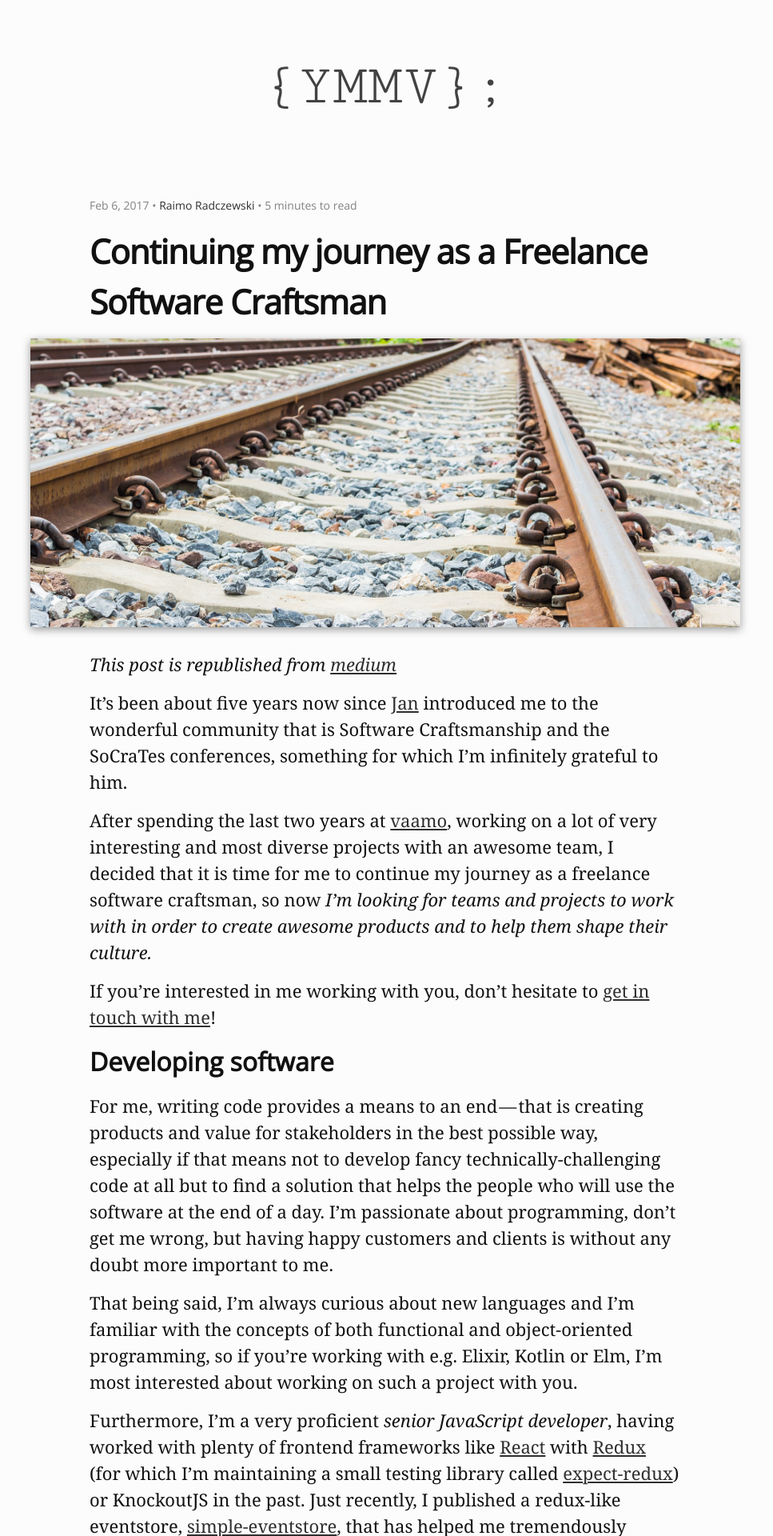
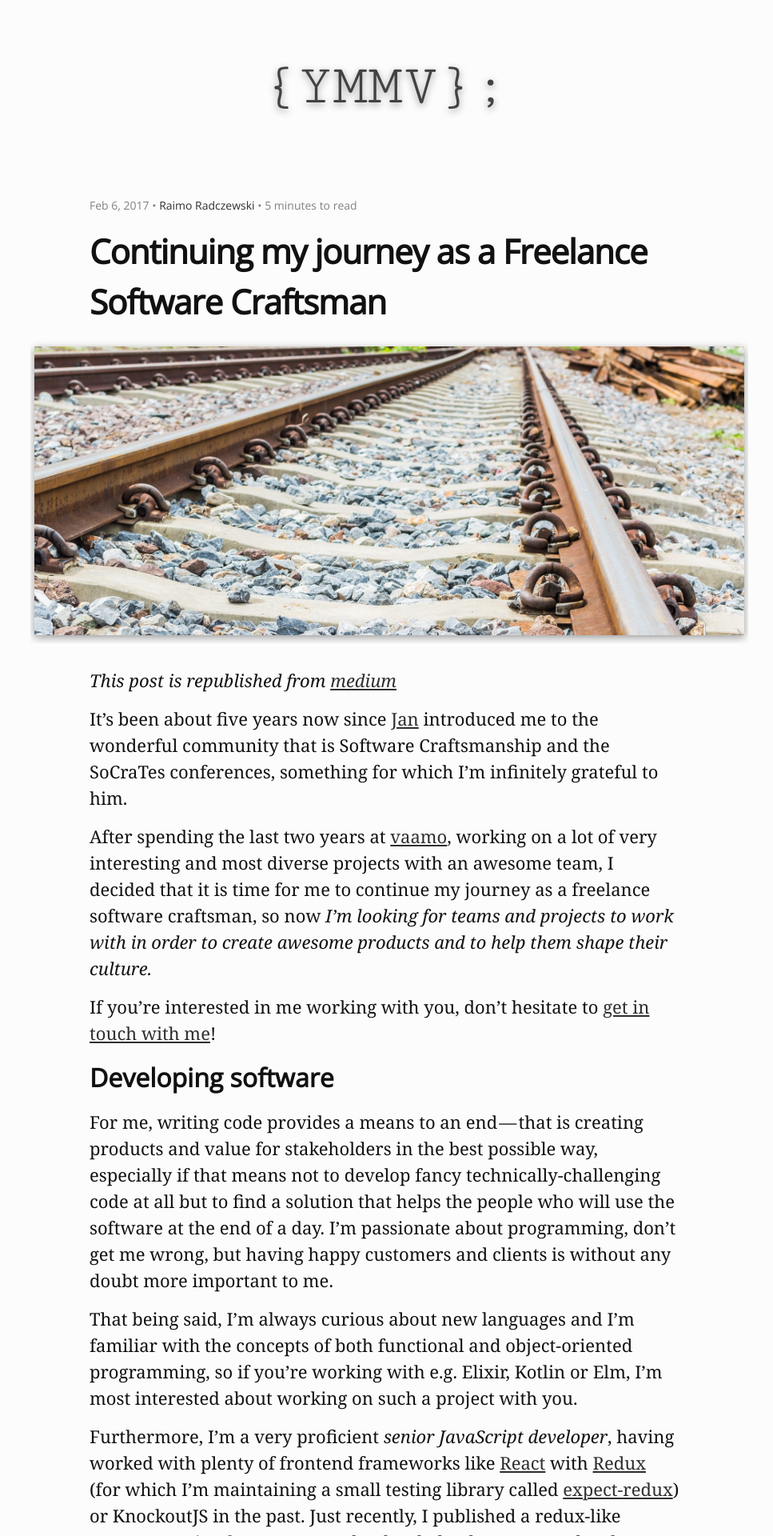
Before and after one commit to rradczewski/ymmv, a Jekyll site: the page built from _posts/2017-02-06-Continuing_my_journey_as_a_Freelance_Software_Craftsman.md, in a window 1280 px wide. Shown: the top 1920 px of the page at 80% size, without its empty margins (158-1125 px from the left). Built offline with Jekyll 4.4.1, drawn with Linux system fonts in a browser that asks for light colours.

Commit message:
Better header image

```diff
--- a/_sass/minima/_layout.scss
+++ b/_sass/minima/_layout.scss
@@ -6,6 +6,7 @@
 
 .site-title {
   font-family: "Cutive Mono", monospace;
+  text-shadow: #999 0px 3px 10px;
   text-align: center;
   display: block;
   font-size: 72px;
@@ -163,14 +164,12 @@
 
 .post-image-wrapper {
   width: 120%;
-  text-align: center;
-  display: block;
-  max-width: initial;
+  overflow: hidden;
+  padding: 10px 5px;
   margin-left: -10%;
 
   @include media-query($on-laptop) {
     width: 100%;
-    box-shadow: initial;
     margin-left: 0px;
   }
 }
```
